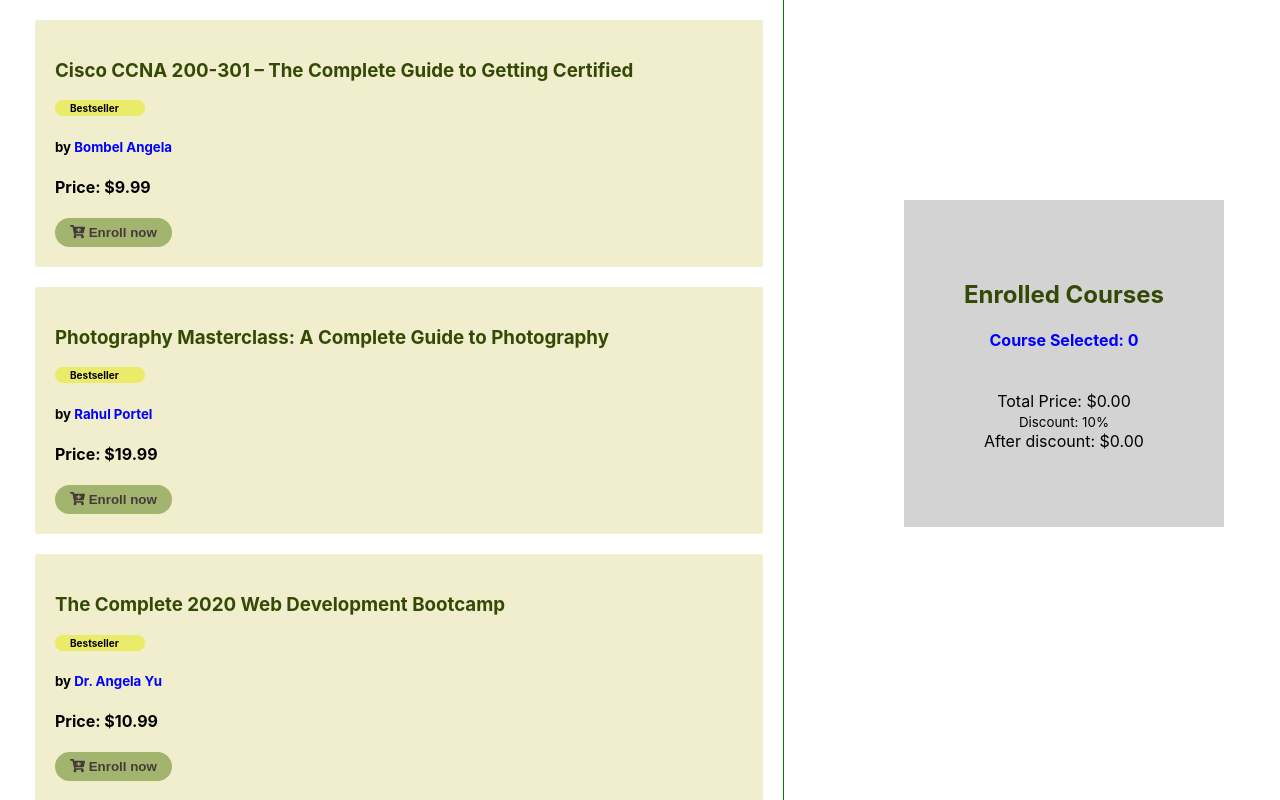
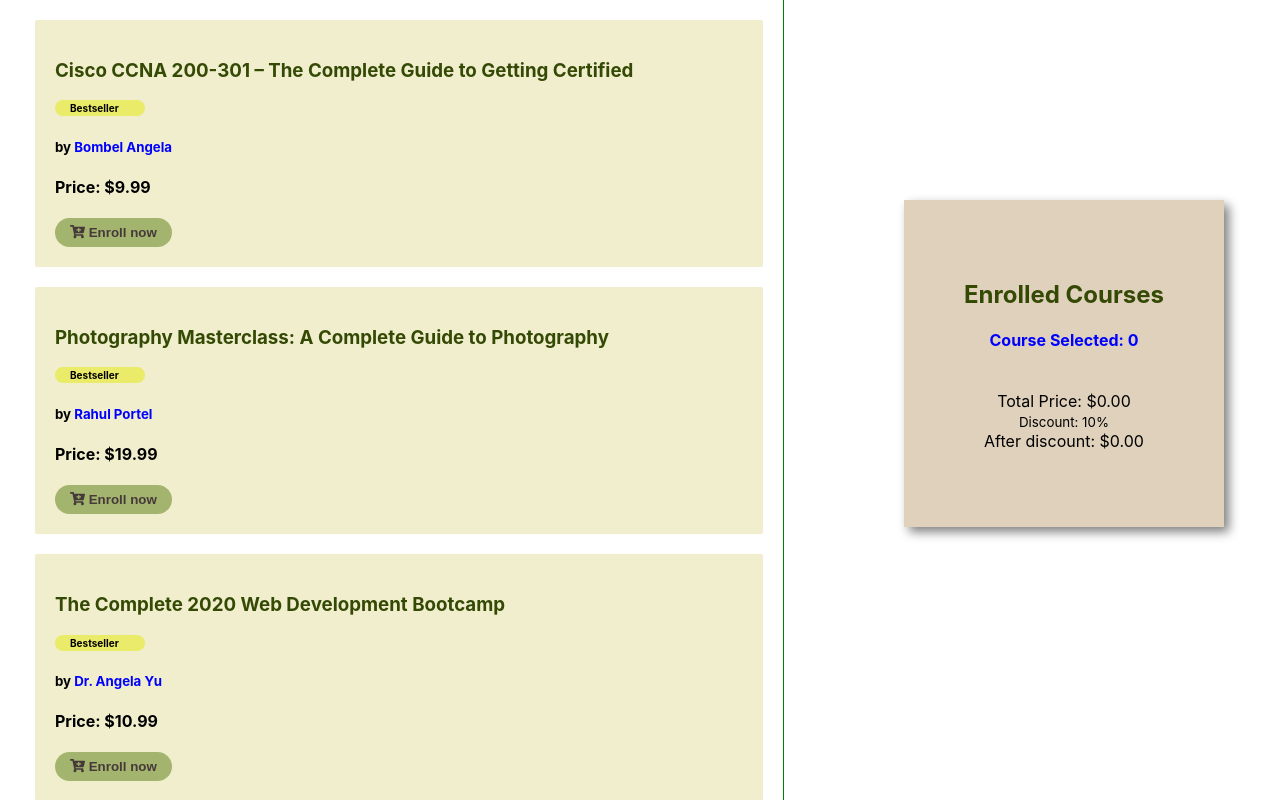
Before and after one commit to Nishat96/online-education-site, a React (Create React App) app: page / in a window 1280 px wide. Shown: the top 800 px of the page. Built offline with nearby package versions, Linux system fonts and the light colour scheme.

Commit message:
card added

```diff
--- a/src/components/Cart/Cart.css
+++ b/src/components/Cart/Cart.css
@@ -1,8 +1,9 @@
 .cart{
     margin-left: 120px;
-    background-color: lightgray;
+    background-color: #dfd1bb;
     margin-top: 200px;
     padding: 60px;
+    box-shadow: 5px 5px 10px gray;
 }
 .items{
     text-align: center;
--- a/src/components/Cart/Cart.js
+++ b/src/components/Cart/Cart.js
@@ -18,7 +18,7 @@
                     <p> After discount: ${afterDiscount}</p>
 
                 </div> */}
-                <Card className="bg-dark text-white items">
+                <Card className="items">
                 <Card.ImgOverlay>
                     <Card.Title> <h2>Enrolled Courses</h2> </Card.Title>
                     <Card.Text>
```
